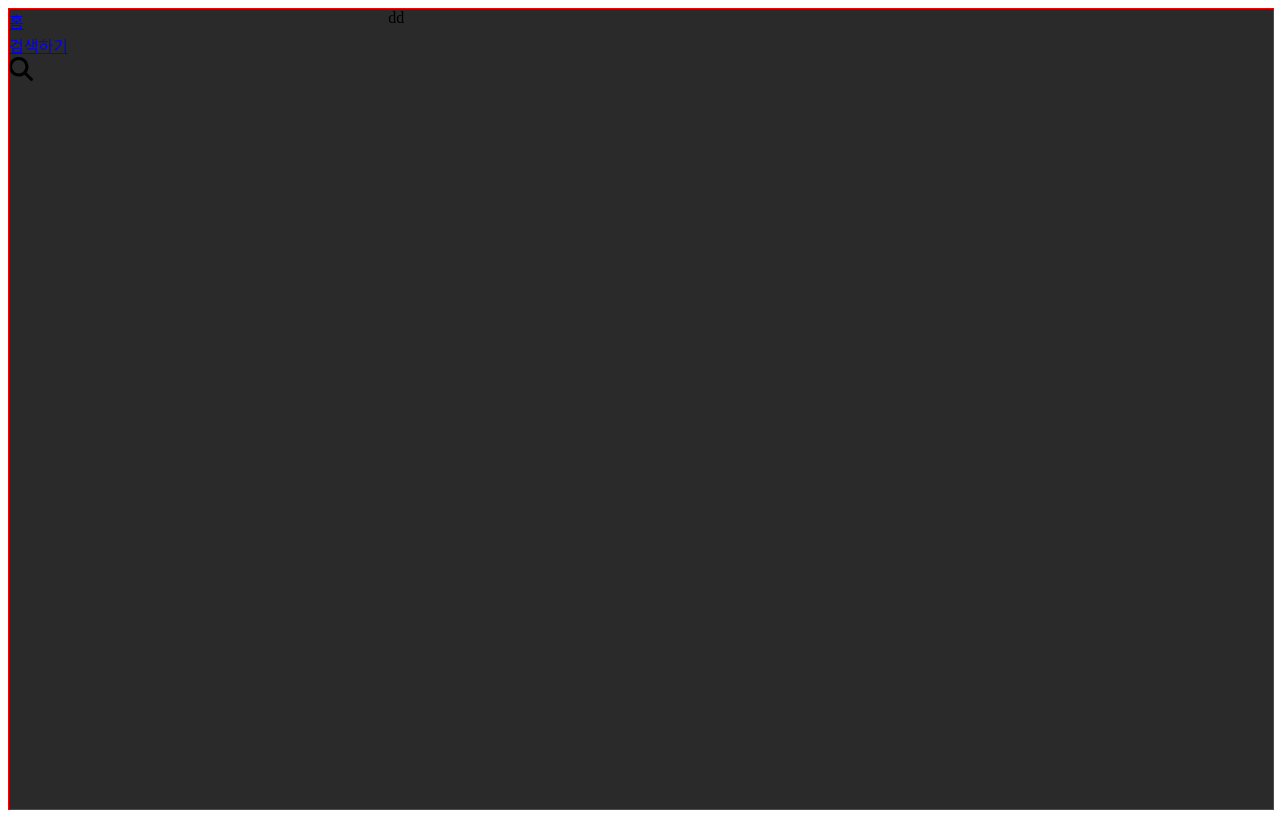
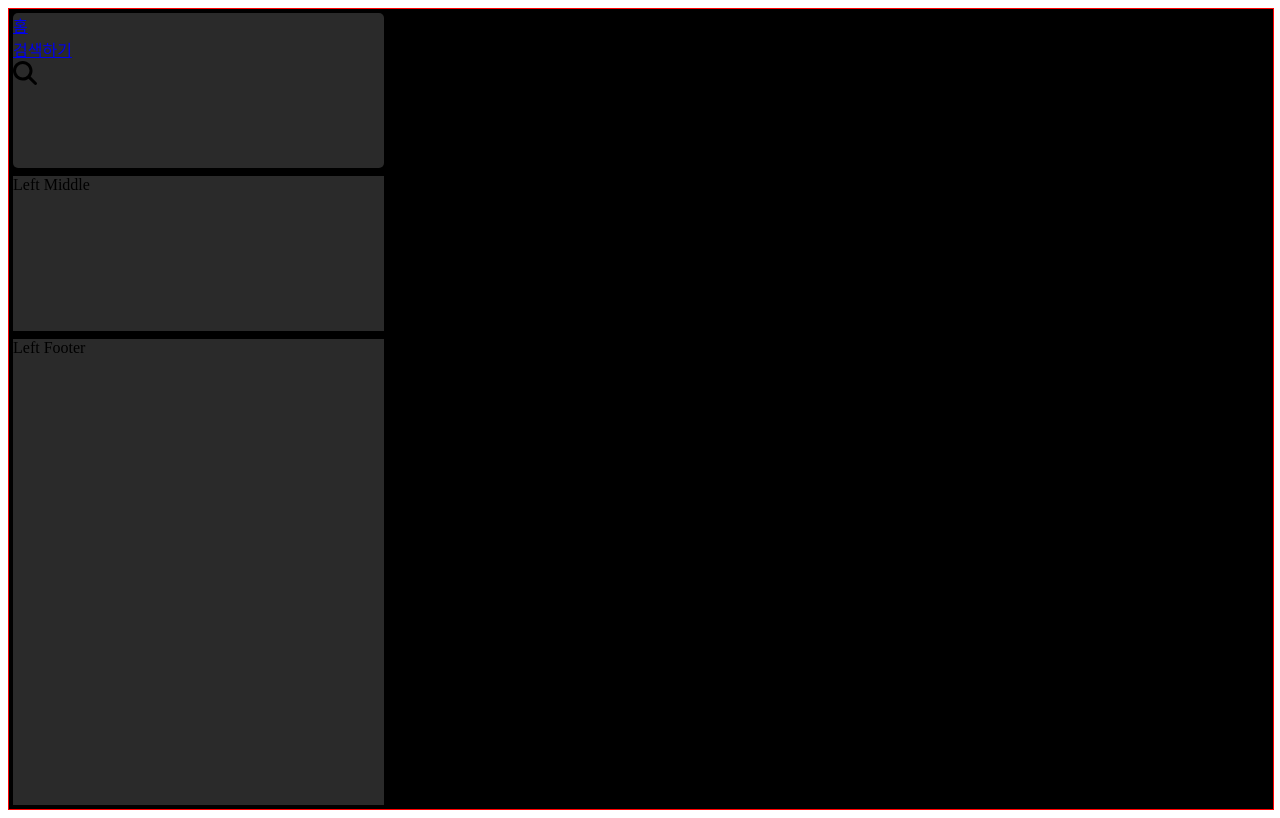
Before and after one commit to spacedustz/Markup-CSS, a React (Vite) app in the folder React/: page /Day-06-Assignment in a window 1280 px wide. Built offline with nearby package versions, Linux system fonts and the light colour scheme.

Commit message:
Day6 중간 커밋

```diff
--- a/React/src/components/Report/Day6.tsx
+++ b/React/src/components/Report/Day6.tsx
@@ -3,19 +3,20 @@ import styled from "styled-components";
 
 const MainContainer = styled.div`
     display: flex;
-    background-color: #2a2a2a;
     border: 1px solid red;
     height: 100vh;
     width: 100%;
 `;
 
 const LeftContainer = styled.div`
+    background-color: black;
     display: flex;
     flex-direction: column;
     width: 30%;
 `;
 
 const RightContainer = styled.div`
+    background-color: black;
     display: flex;
     flex-direction: column;
     width: 70%;
@@ -23,14 +24,34 @@ const RightContainer = styled.div`
 
 /* --- */
 const LeftLogo = styled.div`
+    background-color: #2a2a2a;
     display: flex;
     flex-direction: column;
+    border-radius: 5px;
+    margin: 4px;
+    height: 20%;
 
     img {
         height: 24px;
         width: 24px;
     }
 `;
+
+const LeftLibrary = styled.div`
+    background-color: #2a2a2a;
+    display: flex;
+    flex-direction: column;
+    height: 20%;
+    margin: 4px;
+`;
+
+const LeftFooter = styled.div`
+    background-color: #2a2a2a;
+    display: flex;
+    flex-direction: column;
+    height: 60%;
+    margin: 4px;
+`
 
 const Day6: React.FC = () => {
 
@@ -42,8 +63,14 @@ const Day6: React.FC = () => {
                     <a href="#">검색하기</a>
                     <img src="../../../public/assets/Spotify/search.svg"/>
                 </LeftLogo>
-                <div></div>
-                <div></div>
+
+                <LeftLibrary>
+                    Left Middle
+                </LeftLibrary>
+
+                <LeftFooter>
+                    Left Footer
+                </LeftFooter>
             </LeftContainer>
 
             <RightContainer>
```
